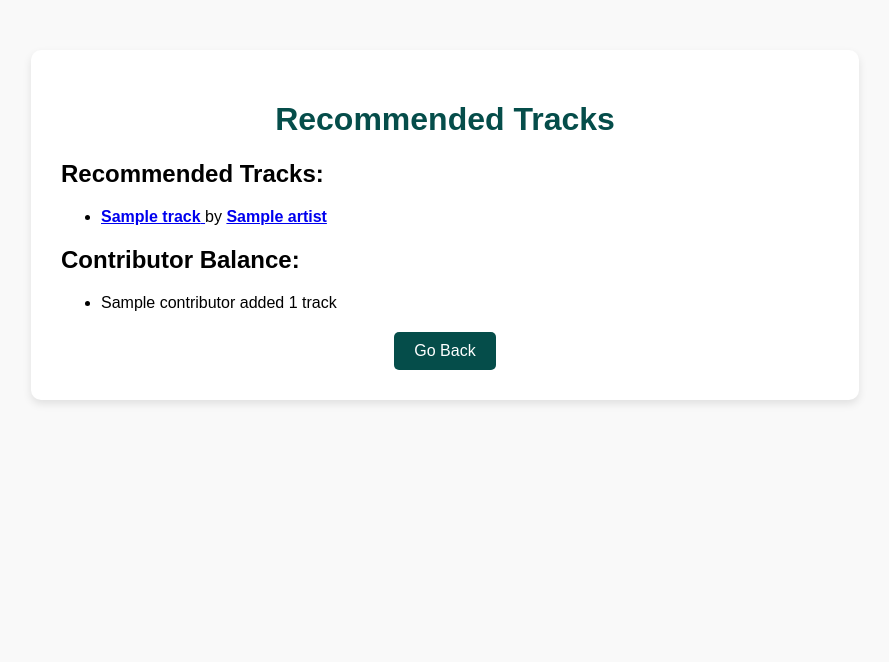
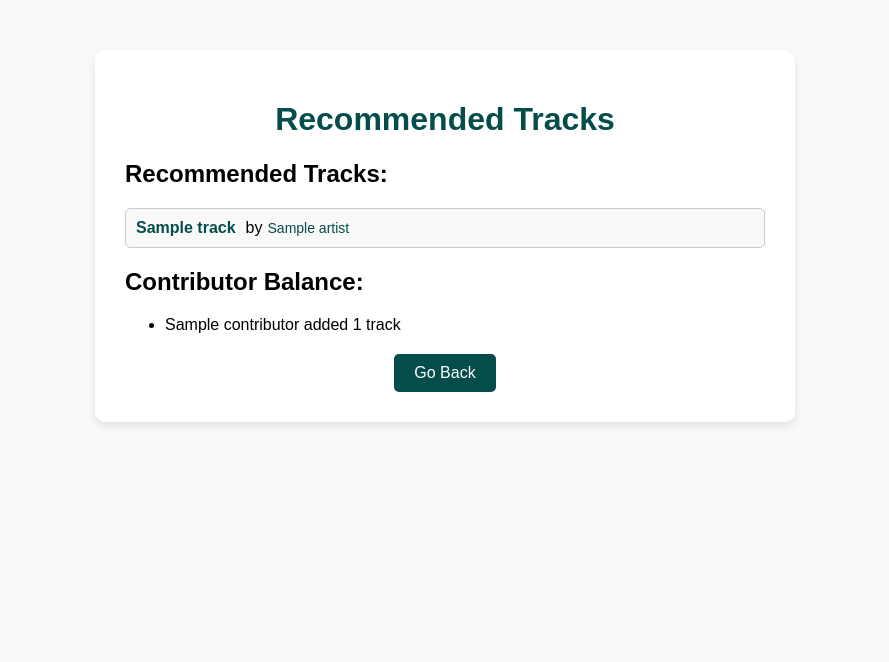
Before and after one commit to EthanGreenhouse/genify, a Flask app: template templates/result.html in a window 1280 px wide. Shown: the top 662 px of the page, without its empty margins (195-1084 px from the left). Run offline with Flask 3, Linux system fonts and the light colour scheme; the template is opened without the code that fills it: most values are stand-ins (such as "Sample title", 1, 10 or a date in 2020).

Commit message:
Update styles.css

```diff
--- a/static/styles.css
+++ b/static/styles.css
@@ -6,7 +6,7 @@ body {
 }
 
 .container {
-    width: 60%;
+    width: 50%; /* Make the container skinnier */
     margin: 50px auto;
     background-color: #fff;
     padding: 30px;
@@ -100,3 +100,41 @@ label, span {
 .go-back button:hover {
     background-color: #046d69;
 }
+
+.tracks-list ul {
+    list-style-type: none;
+    padding: 0;
+    margin: 0;
+}
+
+.tracks-list li {
+    display: flex; /* Align track name and artists horizontally */
+    align-items: center; /* Vertically center the content */
+    padding: 10px;
+    margin-bottom: 10px;
+    border: 1px solid #ccc;
+    border-radius: 5px;
+    background-color: #f9f9f9;
+    text-align: left; /* Align text to the left */
+}
+
+.tracks-list li a {
+    color: #054d4a;
+    text-decoration: none;
+    font-weight: bold;
+    display: inline-block;
+    margin-right: 10px; /* Add space between song name and artist(s) */
+}
+
+.tracks-list .artists {
+    font-size: 14px;
+    color: #054d4a;
+    display: inline; /* Ensure artists are displayed inline */
+}
+
+.tracks-list .artists a {
+    color: #054d4a;
+    text-decoration: none;
+    padding: 0 5px;
+    font-weight: normal;
+}
```
